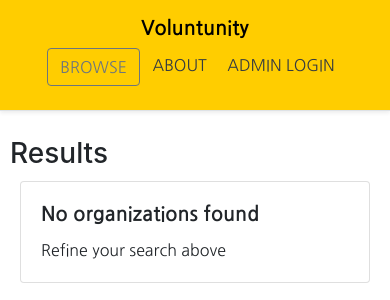
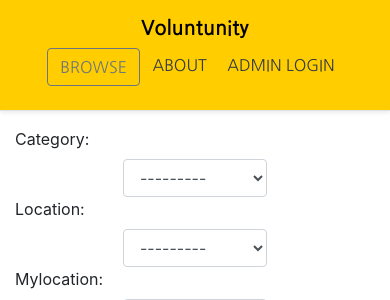
Before and after one commit to leg2015/CSCapstone19Volunteers, a Django app: page /results in a window 390 px wide. Shown: the top 300 px of the page. Run offline with Django 3.2, Linux system fonts and the light colour scheme; data that the repository does not hold is empty; some libraries are stand-ins or nearby versions.

Commit message:
can filter by category and location and can search specific location with Places API autocorrect

```diff
--- a/volDB/forms.py
+++ b/volDB/forms.py
@@ -14,3 +14,18 @@ class LandingPageForm(forms.Form):
                                     required=False,
                                     initial="Georgetown",
                                     widget=forms.Select(attrs={'class' : 'form-control'}))
+    myLocation = forms.CharField(max_length=100,widget=forms.TextInput(attrs={'class': 'form-control', 'id': 'searchLocation'}), required=False)
+    radius = forms.IntegerField(widget=forms.TextInput(attrs={'class': 'form-control'}), required=False)
+# class ResultsPageForm(forms.Form):
+#     category = forms.ModelChoiceField(queryset=Category.objects.order_by('category'),
+#                                             required=False,
+#                                             initial="Any",
+#                                             widget=forms.Select(attrs={'class' : 'form-control'})
+#                                             )
+#     location = forms.ModelChoiceField(queryset=Location.objects.all(),
+#                                     required=False,
+#                                     initial="Georgetown",
+#                                     widget=forms.Select(attrs={'class' : 'form-control'}))
+#     myLocation = forms.CharField(max_length=100,widget=forms.TextInput(attrs={'class': 'searchLocation'}))
+#     radius = forms.IntegerField()
+    #input type="text" class="form-group" name="location" id="searchLocation"
--- a/volDB/static/css/style.css
+++ b/volDB/static/css/style.css
@@ -28,7 +28,9 @@ a:hover {
   margin: 0 auto;
 }
 
-
+#hide {
+  display: none;
+}
 /* --------- RESULTS STYLES ---------  */
 
 #map {
@@ -60,7 +62,6 @@ a:hover {
   -moz-transition:    0.75s ease;
   -webkit-transition: 0.75s ease;
 }
-
 /* --------- BUTTON STYLE ---------  */
 /* button styling and fill inspired from https://codepen.io/anon/pen/MxYBMq
   designed to match Southwestern's style guide */
--- a/volDB/static/js/main.js
+++ b/volDB/static/js/main.js
@@ -17,4 +17,6 @@ function initMap() {
     position: uluru,
     map: map
   });
+  var input = document.getElementById('searchLocation');
+  var autocomplete = new google.maps.places.Autocomplete(input);
 }
--- a/volDB/templates/base.html
+++ b/volDB/templates/base.html
@@ -45,9 +45,8 @@
 
   <!-- Google Maps API || NOTE: HIDE API KEY BEFORE PUSHING PRODUCTION CODE -->
   <script async defer
-    src="https://maps.googleapis.com/maps/api/js?key=***REMOVED***&callback=initMap">
+    src="https://maps.googleapis.com/maps/api/js?key=***REMOVED***&libraries=places&callback=initMap">
   </script>
-
   <!-- Load in custom main.js file-->
   <script type="text/javascript" src="{% static "js/main.js" %}"></script>
 
--- a/volDB/templates/index.html
+++ b/volDB/templates/index.html
@@ -19,6 +19,8 @@
       </form>
 
     </div>
+    <div class="col-sm-12 col-md-5" id="map">
+    </div>
   </section>
 </div>
 
--- a/volDB/templates/results.html
+++ b/volDB/templates/results.html
@@ -3,10 +3,20 @@
 
 <!-- Results Page -->
 <div id="main" class="container-fluid">
+  <!-- TODO: insert filtering row here -->
+  <form action="{% url 'results' %}" method="POST">
+    <div class="form-group">
+      {% csrf_token %}
+      {{ form }}
+    </div>
+    <!--
+    <p>Search from Location: </p><input type="text" class="form-group" name="location" id="searchLocation">
+    <p>Distance: </p><input type="text" class="form-group" name="distance"> -->
+    <button type="submit" class="fill"><span>SEARCH</span></button>
+  </form>
   <div class="row" style="height: 100%">
     <div class="col-sm-12 col-md-7" id="resultsList">
       <h3> Results </h3>
-      <!-- TODO: insert filtering row here -->
       {% block organizationCards %}
       {% endblock %}
     </div>
--- a/volDB/views.py
+++ b/volDB/views.py
@@ -20,10 +20,19 @@ def results(request):
         form_data = form.cleaned_data
 
     # filter organizations based on location and category chosen on landing page form
-    # results = Organization.objects.all().filter(location=form_data['location']).filter(category=form_data['category'])
+    if form_data['location'] != None:
+        if form_data['category'] != None: # Specific category and location
+            results = Organization.objects.all().filter(location=form_data['location']).filter(category=form_data['category'])
+        else: # Any category, specific location
+            results = results = Organization.objects.all().filter(location=form_data['location'])
+    else:
+        if form_data['category'] != None: # Specific category, any location
+            results = results = Organization.objects.all().filter(category=form_data['category'])
+        else: # Any category, any location
+            results = Organization.objects.all()
 
     # Uncomment to show all organizations in database
-    results = Organization.objects.all()
+    # results = Organization.objects.all()
 
     # create list with all orginzation IDs found in filtered results
     results_orgIDs = [result.orgID for result in results]
```
